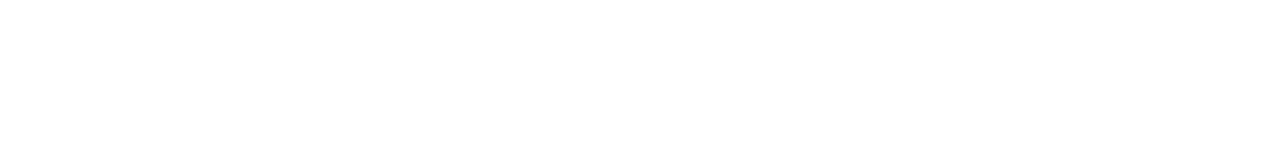
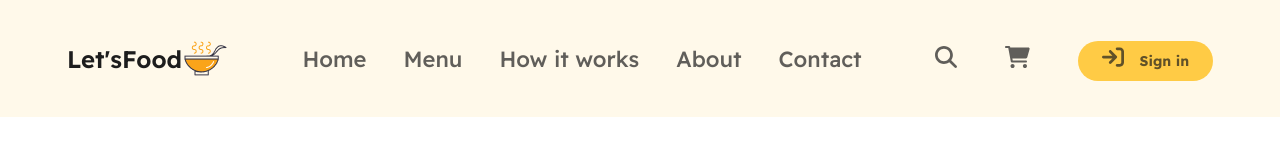
Before and after one commit to ItonRomero/Let-s-Food-Ecommerce, a website: page index.html in a window 1280 px wide. Drawn offline with Linux system fonts and the light colour scheme.

Commit message:
added Navigation bar section

```diff
--- a/index.html
+++ b/index.html
@@ -6,8 +6,34 @@
       <meta name="viewport" content="width=device-width, initial-scale=1.0">
       <title>Document</title>
        <link rel="stylesheet" href="style.css">
+       <script defer src="/node_modules/@fortawesome/fontawesome-free/js/all.js"></script>
 </head>
 <body>
 
+     <nav>
+           <div class="container flexcenter">
+                 <div class="col-3 flexitem nav-logo">
+                       <p class="logo">Let'sFood</p>
+                       <img src="/images/logo.png" alt="">
+                 </div>
+                 <div class="col-3 nav-menu">
+                       <ul class="flexitem">
+                             <li><a href="#">Home</a></li>
+                             <li><a href="#">Menu</a></li>
+                             <li><a href="#">How it works</a></li>
+                             <li><a href="#">About</a></li>
+                             <li><a href="#">Contact</a></li>
+                       </ul>
+                 </div>
+                 <div class="col-3 nav-btns">
+                       <ul class="flexitem">
+                             <li><a href=""><i class="fa-solid fa-magnifying-glass"></i></a></li>
+                             <li><a href=""><i class="fa-solid fa-cart-shopping"></i></a></li>
+                             <li><a href="#" class="btn"><i class="fa-solid fa-arrow-right-to-bracket"></i>Sign in</a></li>
+                       </ul>
+                 </div>
+           </div>
+     </nav>
+
 </body>
 </html>
--- a/style.css
+++ b/style.css
@@ -8,10 +8,10 @@
       --dark-color : #1D1D1D;
       --semi-dark-color : rgba(29, 29, 29, 0.7);
 
-      --fw7 : 700px;
-      --fw6 : 600px;
-      --fw5 : 500px;
-      --fw4 : 400px
+      --fw7 : 700;
+      --fw6 : 600;
+      --fw5 : 500;
+      --fw4 : 400;
 }
 
 * {
@@ -98,16 +98,56 @@ REUSABLE SELECTOR
       flex-direction: column;
       gap: 1em;
 }
+.btn {
+      background: var(--primary-color);
+      font-size: 14px;
+      font-weight: var(--fw7);
+      padding: 11px 24px;
+      border-radius: 50px;
+}
 
+/* .................
+NAVIGATION STYLING
+................. */
+nav {
+      background-color: var(--bg-color);
+      padding:  35px;
+}
+nav .container {
+     justify-content: space-between;
+}
+nav .nav-logo p {
+      color: var(--dark-color);
+      font-size: 24px;
+      font-weight: var(--fw6);
+}
+nav .nav-menu .flexitem  {
+      gap: 37px;
+      /* flex-wrap: wrap; */
+}
+nav .nav-menu  .flexitem li a  {
+      font-weight: var(--fw5);
+      font-size: 22px;
+}
+nav .nav-menu  .flexitem li a:hover  {
+      color: var(--dark-color);
+}
+nav .nav-btns .flexitem  {
+      gap: 32px;
+}
+nav .nav-btns .flexitem li svg {
+      margin-right: 16px;
+      font-size: 22px;
+}
 
-
-
-
+nav .nav-btns .flexitem li a:hover svg {
+      color: var(--dark-color);
+}
 /* .................
 MEDIA QUERIES
 ................. */
-@media screen and  (min-width: 992px){
+/* @media screen and  (min-width: 992px){
       .container {
             padding: 0 2em;
       }
-}
+} */
```
Also changed, not shown: images/logo.png (added).
